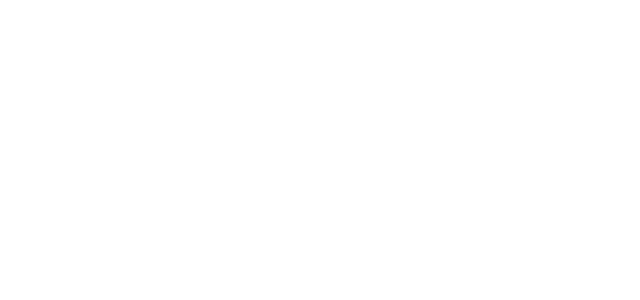
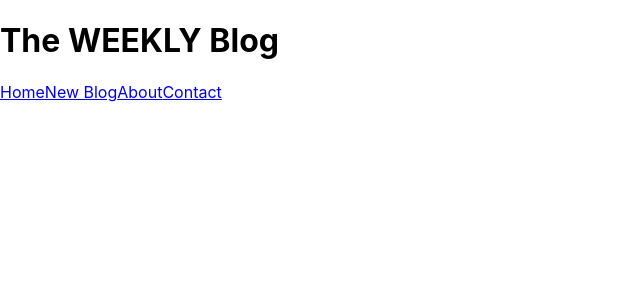
Before and after one commit to MissZamzam/blog-application, a React (Create React App) app: page / in a window 1280 px wide. Shown: the top 300 px of the page, without its empty margins (0-640 px from the left). Built offline with nearby package versions, Linux system fonts and the light colour scheme.

Commit message:
imported and nested Navbar.js inside  App.js,added Home.js,About.js,Contact.js and Create.js inside the Navbar component as  anchor tags

```diff
--- a/src/App.js
+++ b/src/App.js
@@ -1,8 +1,11 @@
-
+import Navbar from "./Navbar";
 
 function App() {
+
   return (
     <div className="App">
+      <Navbar />
+      <div className="container"></div>
     </div>
   );
 }
--- a/src/Navbar.js
+++ b/src/Navbar.js
@@ -1,5 +1,17 @@
 function Navbar () {
-    return
+    return (
+
+        <div className="navbar">
+            <h1>The WEEKLY Blog</h1>
+        <div className="container">
+          <a href="/">Home</a>
+          <a href="/create">New Blog</a>
+          <a href="about">About</a>
+          <a href="contact">Contact</a>
+        </div>
+        </div>
+
+    )
 }
 
 export default Navbar;
```
